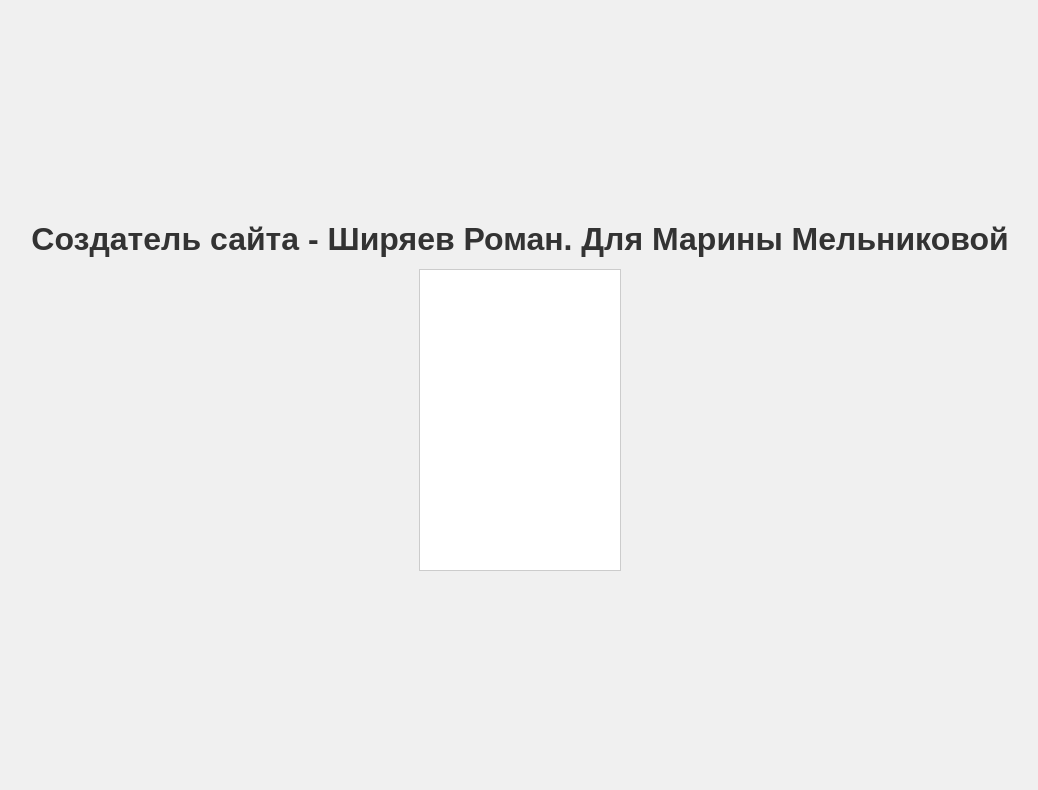
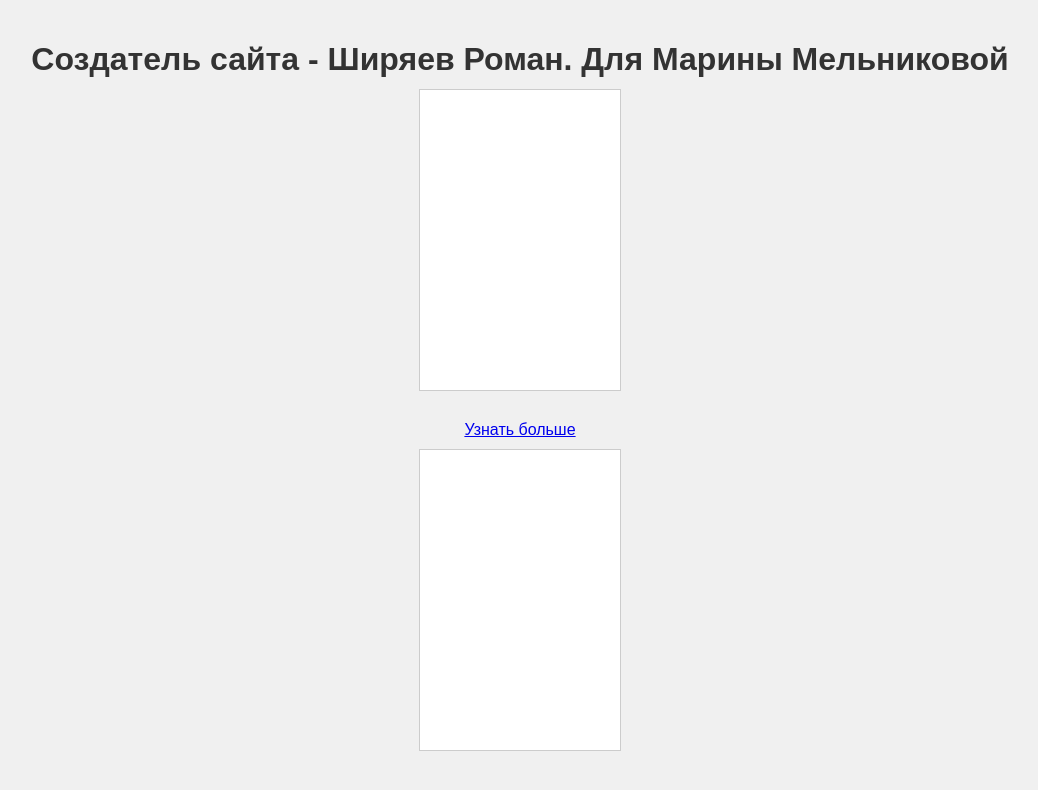
Before and after one commit to Murakami52/my-personal-website, a plain HTML site: page index.html in a window 1280 px wide. Shown: the whole page, without its empty margins (120-1158 px from the left). Drawn offline with nearby package versions, Linux system fonts and the light colour scheme.

Commit message:
Update index.html

```diff
--- a/index.html
+++ b/index.html
@@ -9,6 +9,10 @@
 <body>
     <div class="container">
         <h1>Создатель сайта - Ширяев Роман. Для Марины Мельниковой</h1>
+        <div class="book"></div>
+        <div class="cta">
+            <a href="#more">Узнать больше</a>
+        </div>
     </div>
     <script src="https://cdnjs.cloudflare.com/ajax/libs/gsap/3.10.4/gsap.min.js"></script>
     <script src="script.js"></script>
```
